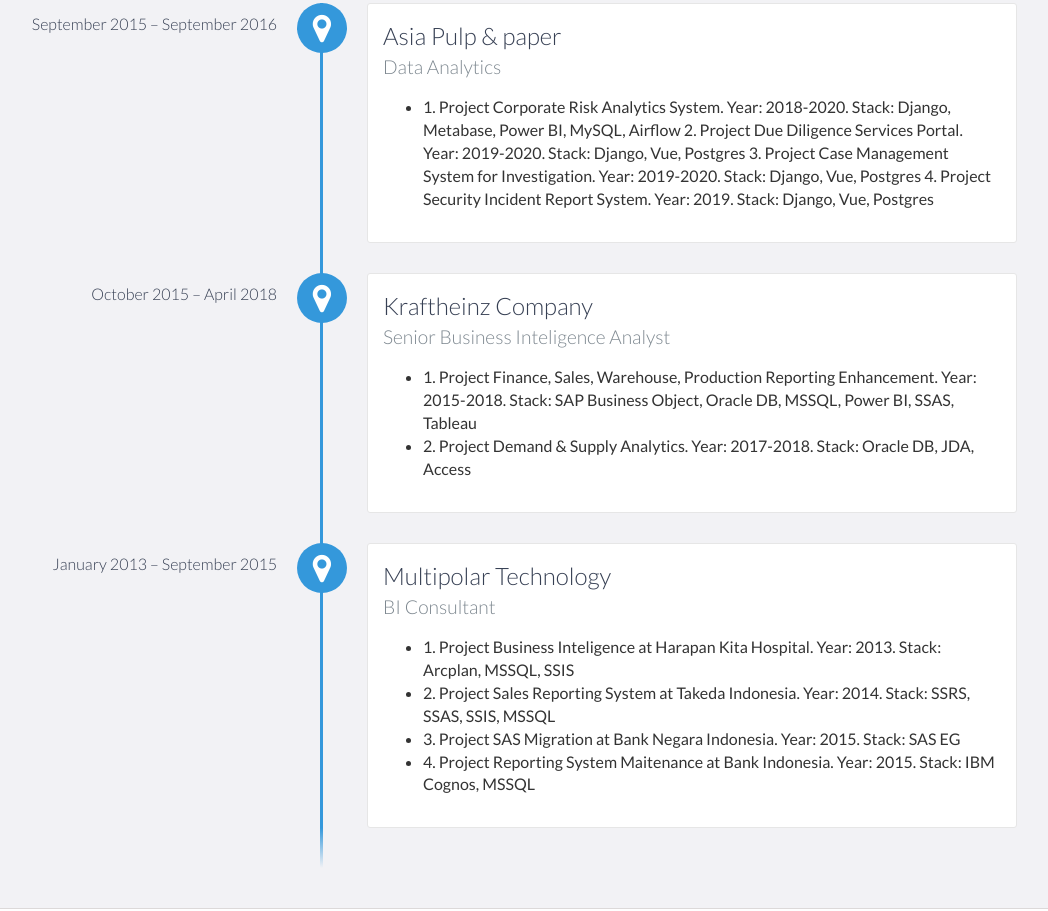
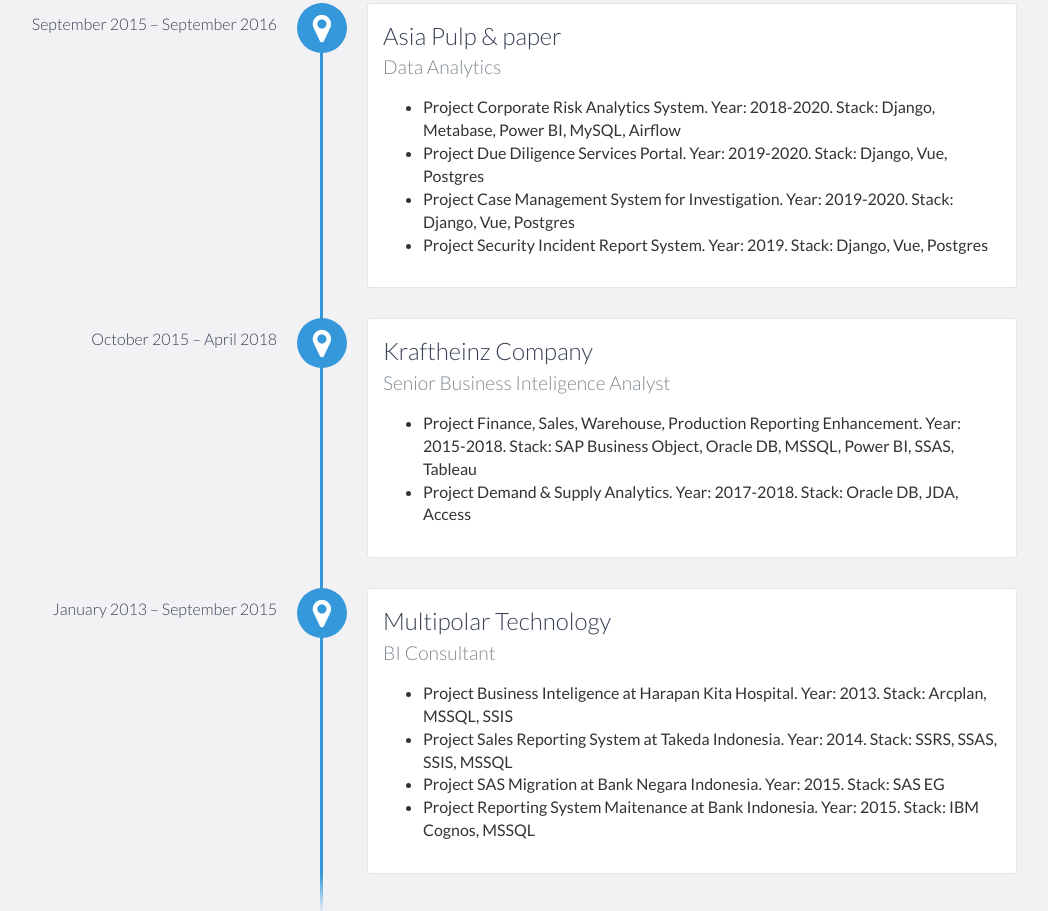
Before and after one commit to trigunawan89/trigunawan89.github.io, a website: page index.html in a window 1280 px wide. Shown: the part 1241-2152 px from the top of the page, without its empty margins (123-1171 px from the left). Drawn offline with nearby package versions, Linux system fonts and the light colour scheme.

```diff
--- a/index.html
+++ b/index.html
@@ -93,10 +93,19 @@
                 <h4>Data Analytics</h4>
                 <ul>
                     <li>
-                        1. Project Corporate Risk Analytics System. Year: 2018-2020. Stack: Django, Metabase, Power BI, MySQL, Airflow
-                        2. Project Due Diligence Services Portal. Year: 2019-2020. Stack: Django, Vue, Postgres
-                        3. Project Case Management System for Investigation. Year: 2019-2020. Stack: Django, Vue, Postgres
-                        4. Project Security Incident Report System. Year: 2019. Stack: Django, Vue, Postgres
+                        Project Corporate Risk Analytics System. Year: 2018-2020. Stack: Django, Metabase, Power BI, MySQL, Airflow
+
+                    </li>
+                    <li>
+                        Project Due Diligence Services Portal. Year: 2019-2020. Stack: Django, Vue, Postgres
+
+                    </li>
+                    <li>
+                        Project Case Management System for Investigation. Year: 2019-2020. Stack: Django, Vue, Postgres
+
+                    </li>
+                    <li>
+                        Project Security Incident Report System. Year: 2019. Stack: Django, Vue, Postgres
                     </li>
                 </ul>
             </div>
@@ -106,11 +115,11 @@
                 <h4>Senior Business Inteligence Analyst</h4>
                 <ul>
                     <li>
-                        1. Project Finance, Sales, Warehouse, Production Reporting Enhancement. Year: 2015-2018. Stack: SAP Business Object, Oracle DB, MSSQL, Power BI, SSAS, Tableau
+                        Project Finance, Sales, Warehouse, Production Reporting Enhancement. Year: 2015-2018. Stack: SAP Business Object, Oracle DB, MSSQL, Power BI, SSAS, Tableau
 
                     </li>
                     <li>
-                        2. Project Demand & Supply Analytics. Year: 2017-2018. Stack: Oracle DB, JDA, Access
+                        Project Demand & Supply Analytics. Year: 2017-2018. Stack: Oracle DB, JDA, Access
                     </li>
                 </ul>
             </div>
@@ -120,16 +129,16 @@
                 <h4>BI Consultant</h4>
                 <ul>
                     <li>
-                        1. Project Business Inteligence at Harapan Kita Hospital. Year: 2013. Stack: Arcplan, MSSQL, SSIS
+                        Project Business Inteligence at Harapan Kita Hospital. Year: 2013. Stack: Arcplan, MSSQL, SSIS
                     </li>
                     <li>
-                        2. Project Sales Reporting System at Takeda Indonesia. Year: 2014. Stack: SSRS, SSAS, SSIS, MSSQL
+                        Project Sales Reporting System at Takeda Indonesia. Year: 2014. Stack: SSRS, SSAS, SSIS, MSSQL
                     </li>
                     <li>
-                        3. Project SAS Migration at Bank Negara Indonesia. Year: 2015. Stack: SAS EG
+                        Project SAS Migration at Bank Negara Indonesia. Year: 2015. Stack: SAS EG
                     </li>
                     <li>
-                        4. Project Reporting System Maitenance at Bank Indonesia. Year: 2015. Stack: IBM Cognos, MSSQL
+                        Project Reporting System Maitenance at Bank Indonesia. Year: 2015. Stack: IBM Cognos, MSSQL
                     </li>
                 </ul>
             </div>
```
